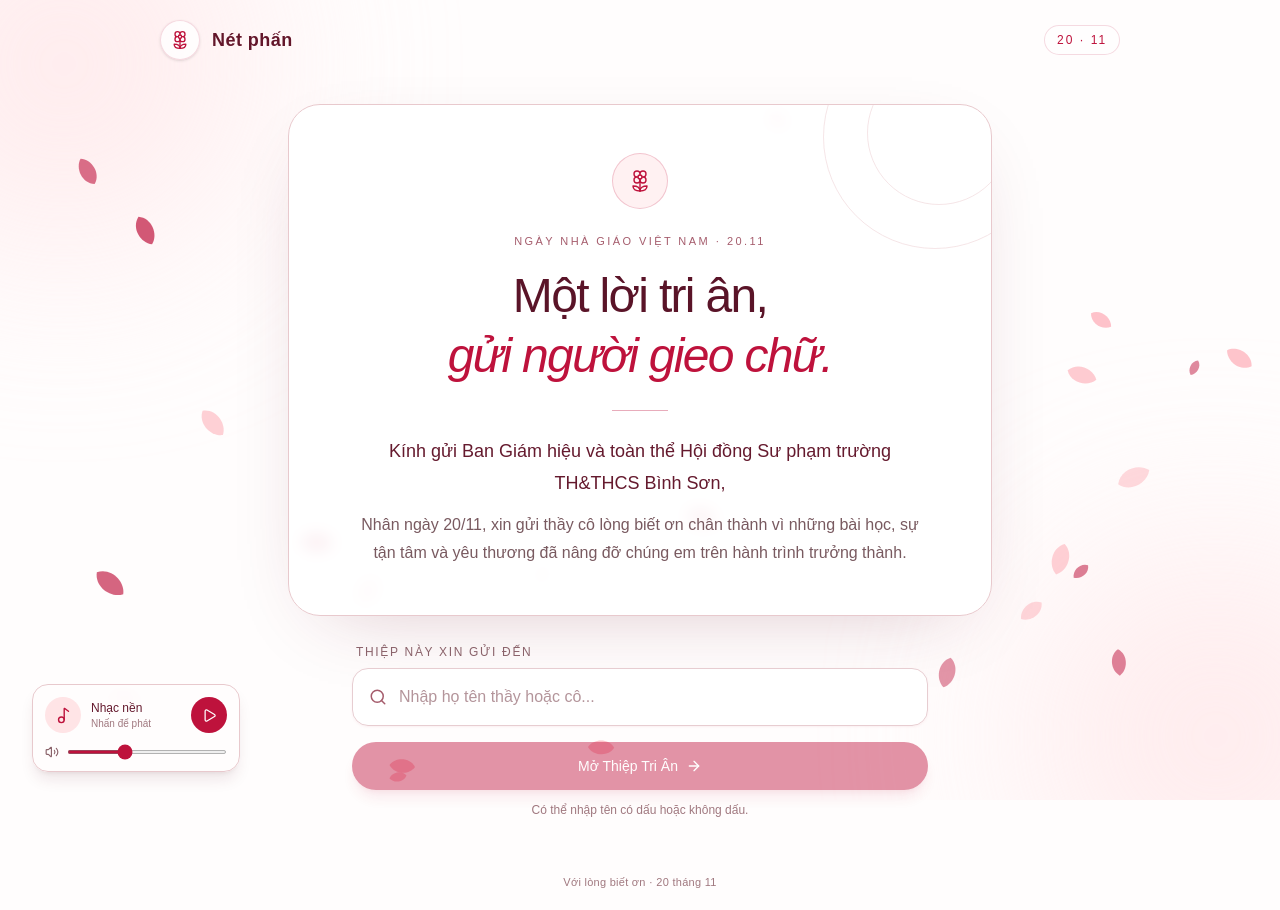
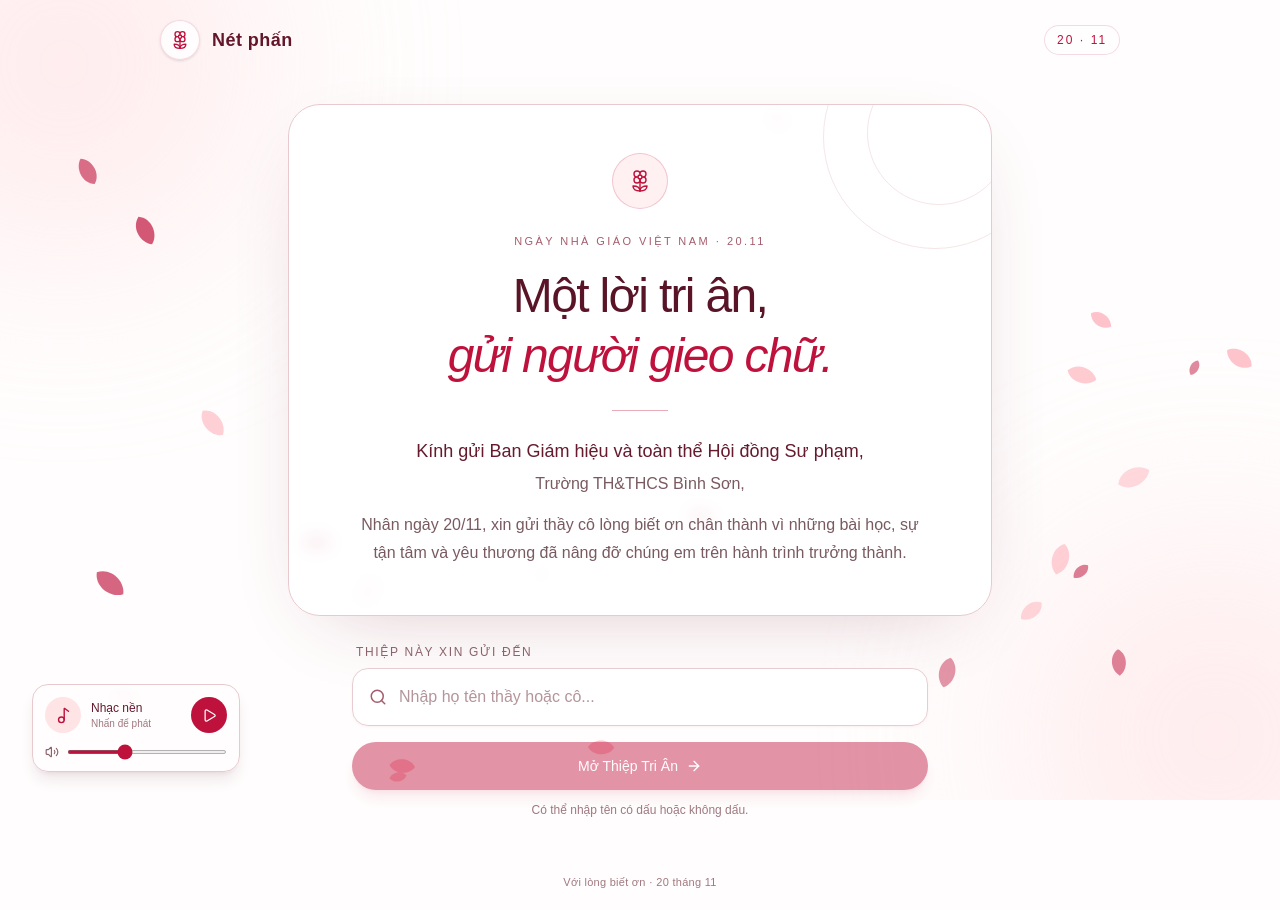
Before and after one commit to huydepzai2372-cloud/triangiaovien20thang11, a Next.js app: page / in a window 1280 px wide. Built offline with nearby package versions, Linux system fonts and the light colour scheme.

Commit message:
sua mot chut

```diff
--- a/src/app/page.tsx
+++ b/src/app/page.tsx
@@ -242,7 +242,11 @@ export default function Home() {
               </h1>
               <div className="relative mx-auto my-6 h-px w-14 bg-[#BE123C]/35" />
               <p className="relative mx-auto max-w-xl font-serif text-lg leading-8 text-[#651A2E]">
-                Kính gửi Ban Giám hiệu và toàn thể Hội đồng Sư phạm trường TH&THCS Bình Sơn,
+                Kính gửi Ban Giám hiệu và toàn thể Hội đồng Sư phạm,
+                <br />
+                <span className="font-sans text-sm leading-7 text-[#795A60] sm:text-base">
+                  Trường TH&THCS Bình Sơn,
+                </span>
               </p>
               <p className="relative mx-auto mt-3 max-w-xl text-sm leading-7 text-[#795A60] sm:text-base">
                 Nhân ngày 20/11, xin gửi thầy cô lòng biết ơn chân thành vì
```
